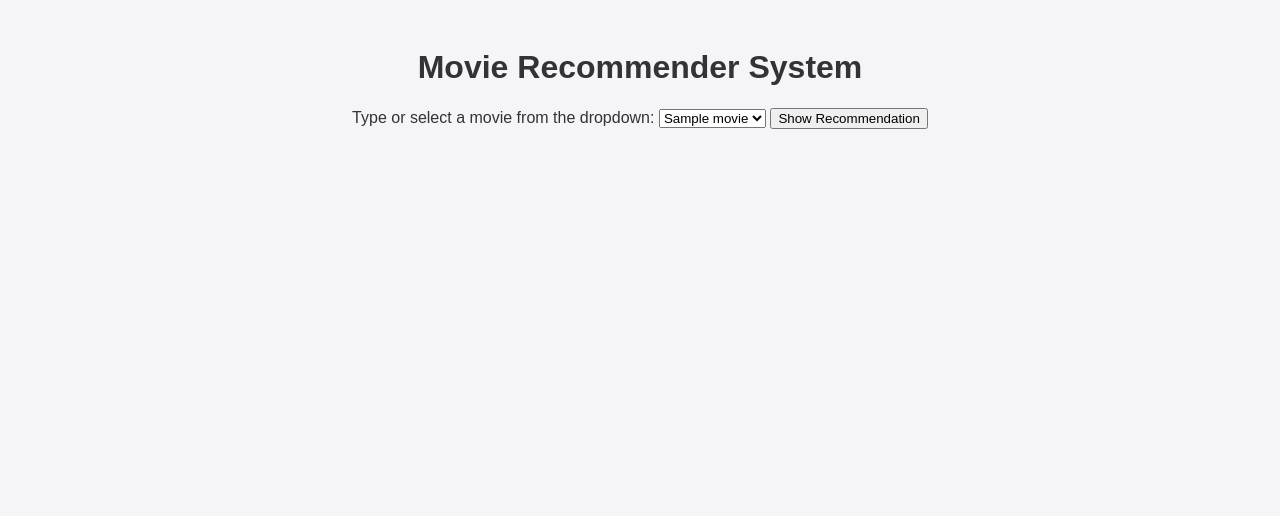
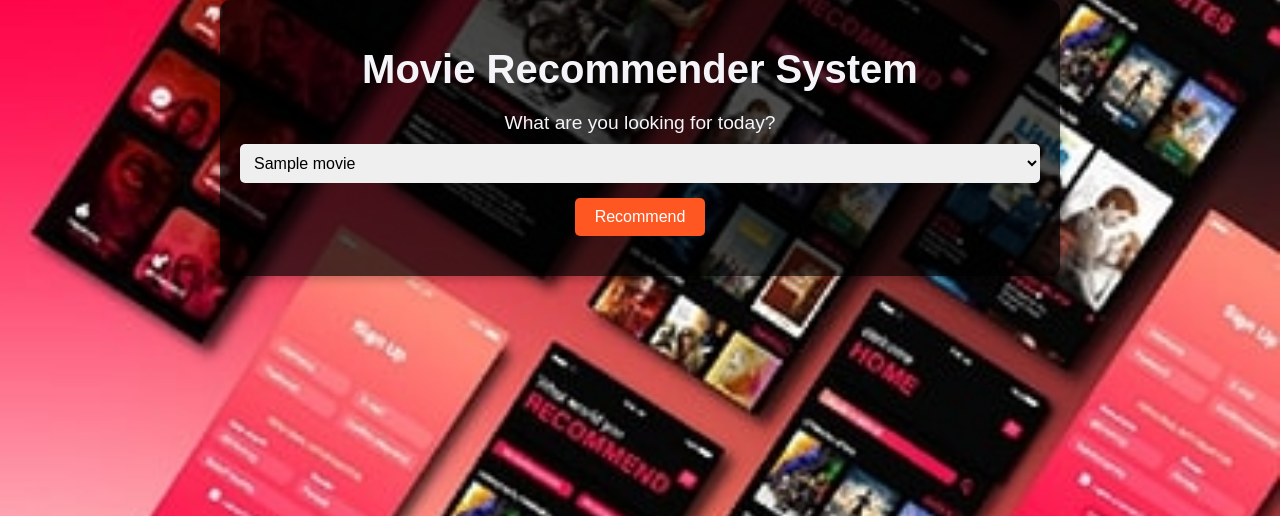
Before and after one commit to dhairya22157/movie-recommender, a Flask app: template templates/index.html in a window 1280 px wide. Shown: the top 516 px of the page. Run offline with Flask 3, Linux system fonts and the light colour scheme; the template is opened without the code that fills it: most values are stand-ins (such as "Sample title", 1, 10 or a date in 2020); parts of the project's set-up code (start-up, migrations or seed data) failed here and were passed over.

Commit message:
Updated movie recommender system with dark theme and background image

```diff
--- a/static/css/style.css
+++ b/static/css/style.css
@@ -1,8 +1,11 @@
 /* static/css/style.css */
 body {
     font-family: Arial, sans-serif;
-    background-color: #f4f4f9;
-    color: #333;
+    background: url('/static/images/background.jpg') no-repeat center center fixed;
+    background-size: cover;
+    color: #f4f4f9;
+    margin: 0;
+    padding: 0;
 }
 
 .container {
@@ -10,23 +13,74 @@ body {
     margin: auto;
     padding: 20px;
     text-align: center;
+    background-color: rgba(0, 0, 0, 0.7);
+    border-radius: 10px;
+    box-shadow: 0 4px 8px rgba(0, 0, 0, 0.2);
 }
 
 h1 {
-    color: #333;
+    color: #f4f4f9;
+    font-size: 2.5rem;
+    margin-bottom: 20px;
 }
 
-#movie-form {
-    margin-bottom: 20px;
+form label {
+    display: block;
+    margin-bottom: 10px;
+    font-size: 1.2rem;
+}
+
+#movie {
+    width: 100%;
+    padding: 10px;
+    margin-bottom: 15px;
+    border: none;
+    border-radius: 5px;
+    font-size: 1rem;
+}
+
+button {
+    padding: 10px 20px;
+    background-color: #ff5722;
+    color: #fff;
+    border: none;
+    border-radius: 5px;
+    font-size: 1rem;
+    cursor: pointer;
+    transition: background-color 0.3s;
+}
+
+button:hover {
+    background-color: #e64a19;
 }
 
 #recommendations {
     display: flex;
     flex-wrap: wrap;
     justify-content: center;
+    margin-top: 20px;
 }
 
 .recommendation {
     margin: 15px;
     text-align: center;
+    background-color: rgba(255, 255, 255, 0.1);
+    padding: 10px;
+    border-radius: 5px;
+    width: 150px;
 }
+
+.recommendation img {
+    border-radius: 5px;
+    margin-bottom: 10px;
+    transition: transform 0.3s;
+}
+
+.recommendation img:hover {
+    transform: scale(1.1);
+}
+
+.recommendation h3 {
+    color: #fff;
+    font-size: 1rem;
+}
--- a/templates/index.html
+++ b/templates/index.html
@@ -1,4 +1,3 @@
-<!-- templates/index.html -->
 <!DOCTYPE html>
 <html lang="en">
 <head>
@@ -12,16 +11,16 @@
     <div class="container">
         <h1>Movie Recommender System</h1>
         <form id="movie-form">
-            <label for="movie">Type or select a movie from the dropdown:</label>
+            <label for="movie">What are you looking for today?</label>
             <select id="movie" name="movie">
                 {% for movie in movie_list %}
                     <option value="{{ movie }}">{{ movie }}</option>
                 {% endfor %}
             </select>
-            <button type="submit">Show Recommendation</button>
+            <button type="submit">Recommend</button>
         </form>
 
-        <div id="recommendations" style="display: flex; flex-wrap: wrap; margin-top: 20px;"></div>
+        <div id="recommendations"></div>
     </div>
 
     <script>
```
Also changed, not shown: static/images/background.jpg (added).
